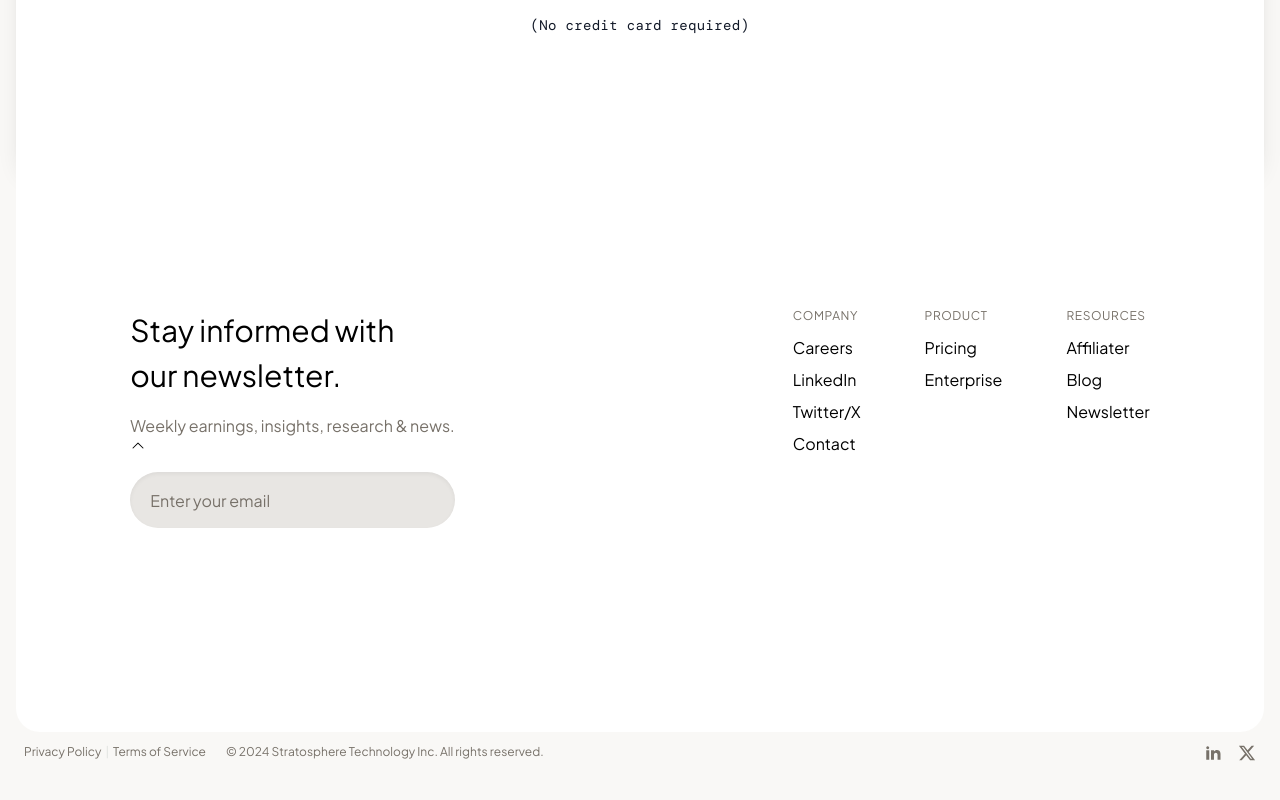
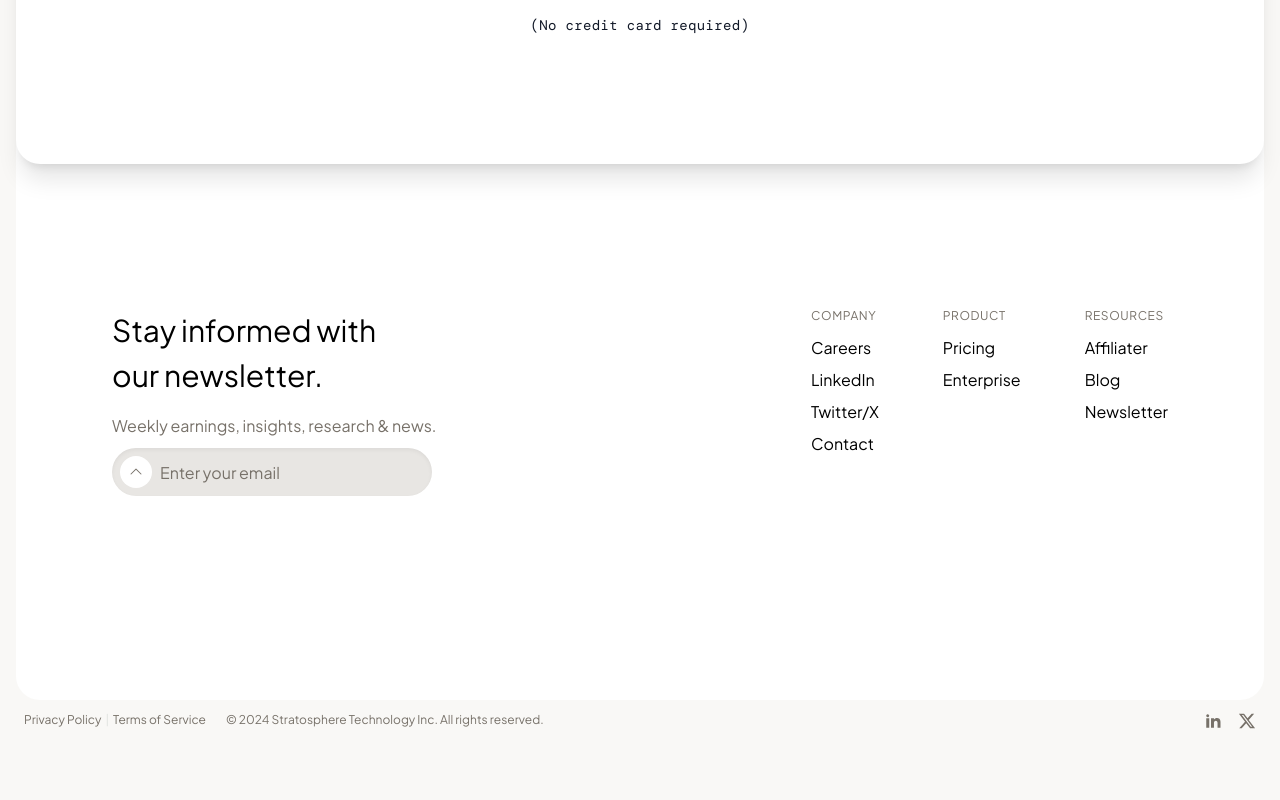
Before and after one commit to philipchen05/finchat-clone, a Next.js app: page / in a window 1280 px wide. Shown: the part 7422-8222 px from the top of the page. Built offline with nearby package versions, Linux system fonts and the light colour scheme.

Commit message:
Finished footer

```diff
--- a/src/components/footer.tsx
+++ b/src/components/footer.tsx
@@ -1,31 +1,49 @@
+'use client'
+import { useState } from 'react'
 import { Plus_Jakarta_Sans } from 'next/font/google'
 
 const jakartaSans = Plus_Jakarta_Sans({ subsets: ['latin'] })
 
 export default function Footer() {
+    const [input, setInput] = useState("");
+
+    function getSubmitButton() {
+        if(input.length > 0) {
             return(
-        <footer className="pb-48">
-            <div className={`${jakartaSans.className} relative px-24 py-48 -mt-12 bg-white rounded-3xl mx-4 text-black flex justify-evenly gap-80 row`}>
-                <div className="col-md-5 offset-md-1 mb-3">
+                <button className="absolute top-[15%] left-2 bg-black w-8 h-8 rounded-full flex justify-center items-center">
+                    <svg stroke="#FFFFFF" fill="#FFFFFF" stroke-width="0" viewBox="0 0 256 256" height="1em" width="1em" xmlns="http://www.w3.org/2000/svg"><path d="M213.66,165.66a8,8,0,0,1-11.32,0L128,91.31,53.66,165.66a8,8,0,0,1-11.32-11.32l80-80a8,8,0,0,1,11.32,0l80,80A8,8,0,0,1,213.66,165.66Z"></path></svg>
+                </button>
+            )
+        } else {
+            return(
+                <button disabled className="absolute top-[15%] left-2 bg-white w-8 h-8 rounded-full flex justify-center items-center cursor-not-allowed">
+                    <svg stroke="#777169" fill="#777169" stroke-width="0" viewBox="0 0 256 256" height="1em" width="1em" xmlns="http://www.w3.org/2000/svg"><path d="M213.66,165.66a8,8,0,0,1-11.32,0L128,91.31,53.66,165.66a8,8,0,0,1-11.32-11.32l80-80a8,8,0,0,1,11.32,0l80,80A8,8,0,0,1,213.66,165.66Z"></path></svg>
+                </button>
+            )
+        }
+    }
+
+    return(
+        <footer className="pb-12">
+            <div className={`${jakartaSans.className} relative px-24 py-48 -mt-12 bg-white rounded-3xl mx-4 text-black md:flex md:justify-evenly md:row`}>
+                <div className="col-md-5 offset-md-1 mb-8 md:mb-3 w-full">
                     <h2 className="text-3xl leading-normal">Stay informed with<br />our newsletter.</h2>
-                    <p className="text-greyText mt-4">Weekly earnings, insights, research & news.</p>
+                    <p className="text-greyText mt-1 md:mt-4">Weekly earnings, insights, research & news.</p>
                     <form action="#" method="POST">
-                        <div className="bg-white w-6 h-6">
-                            <svg stroke="black" fill="currentColor" stroke-width="0" viewBox="0 0 256 256" height="1em" width="1em" xmlns="http://www.w3.org/2000/svg"><path d="M213.66,165.66a8,8,0,0,1-11.32,0L128,91.31,53.66,165.66a8,8,0,0,1-11.32-11.32l80-80a8,8,0,0,1,11.32,0l80,80A8,8,0,0,1,213.66,165.66Z"></path></svg>
-                        </div>
-                        <div className="mt-2.5">
+                        <div className="relative z-50 mt-2.5 h-12">
+                            {getSubmitButton()}
                             <input
-                            id="company"
-                            name="company"
+                            id="email"
+                            name="email"
                             type="text"
-                            autoComplete="organization"
                             placeholder="Enter your email"
-                            className={`${jakartaSans.className} flex flex-col justify-center h-12 md:h-14 bg-grey w-full rounded-full border-0 px-5 py-2 text-gray-900 placeholder:text-greyText placeholder:md:text-base placeholder:text-sm shadow-inner`}
+                            onChange={(e) => setInput(e.target.value)}
+                            className={`${jakartaSans.className} flex flex-col justify-center h-full bg-grey w-80 rounded-full border-0 px-12 py-2 text-gray-900 placeholder:text-greyText placeholder:md:text-base placeholder:text-sm shadow-inner`}
                             />
                         </div>
                     </form>
                 </div>
-                    <div className="flex gap-16">
+                <div className="flex gap-16 md:ml-0 -ml-3">
                     <div className="col-6 col-md-2 mb-3">
                         <h5 className="text-greyText text-xs tracking-wider mb-3">COMPANY</h5>
                         <ul className="nav flex-column">
@@ -53,7 +71,6 @@ export default function Footer() {
                         </ul>
                     </div>
                 </div>
-
             </div>
 
             <div className={`${jakartaSans.className} flex flex-col md:flex-row py-3 px-6 border-top text-greyText text-xs gap-y-3`}>
--- a/src/components/start.tsx
+++ b/src/components/start.tsx
@@ -5,12 +5,12 @@ const dmMono = DM_Mono({ subsets: ['latin'], weight: ['400', '500'] });
 
 export default function Start() {
     return(
-        <div className="flex justify-center bg-white p-32 mt-52 rounded-3xl shadow-xl mx-4">
+        <div className="relative z-40 flex justify-center bg-white p-32 mt-52 rounded-3xl shadow-xl mx-4">
             <div className="flex flex-col justify-center items-center gap-y-4 w-[90%]">
                 <h1 className={`${spaceGrotesk.className} text-center text-balance tracking-wide leading-none font-medium text-gray-900 text-4xl sm:text-5xl md:text-6xl`}>
                 Discover how FinChat can supercharge your research.
                 </h1>
-                <button className="bg-almostBlack text-white px-3 font-semibold rounded-full py-1 text-sm h-14 w-52 mt-12">Get Started For Free</button>
+                <button className="bg-almostBlack hover:opacity-90 text-white px-3 font-semibold rounded-full py-1 text-sm h-14 w-52 mt-12">Get Started For Free</button>
                 <h3 className={`${dmMono.className} text-balance text-center tracking-wide leading-relaxed text-gray-900 text-sm`}>
                     (No credit card required)
                 </h3>
```
Lines whose indentation alone changed are shown as unchanged.
